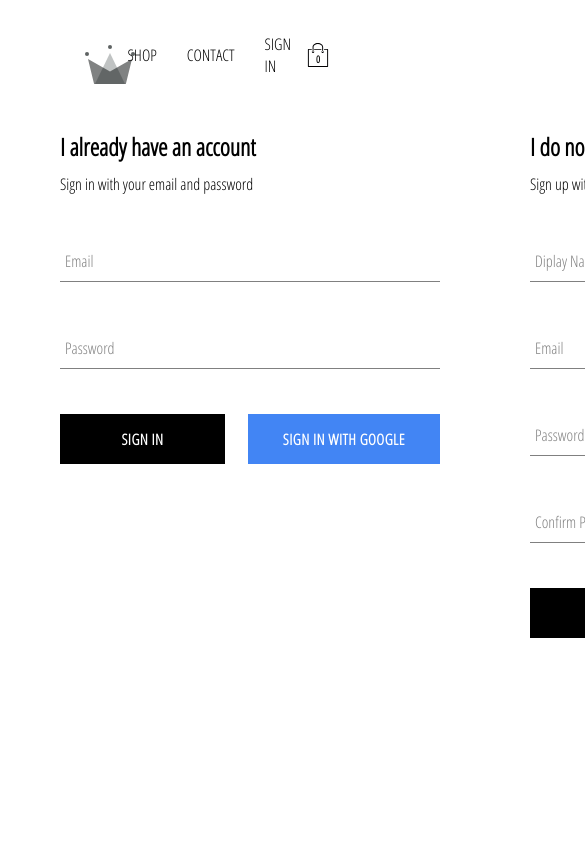
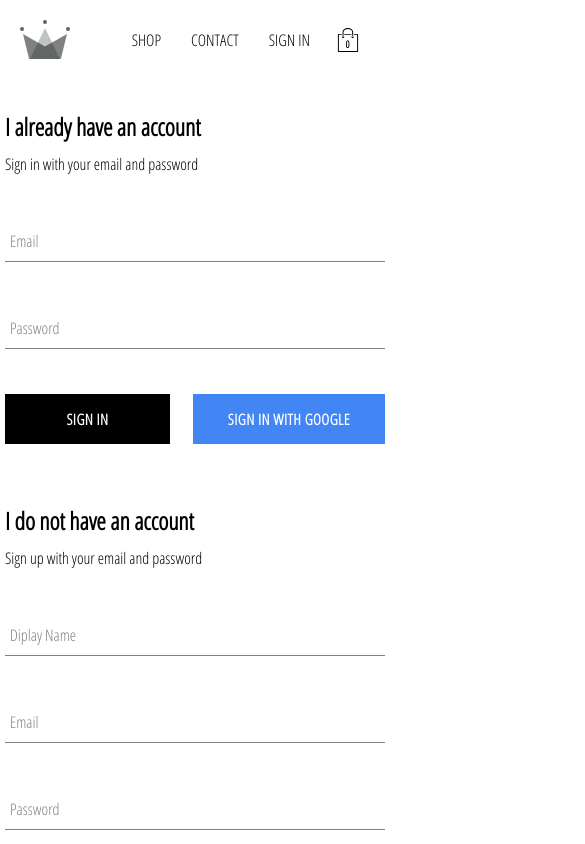
Before and after one commit to herzogmatthias/crwn-clothing, a React (Create React App) app: page /signIn in a window 390 px wide. Shown: the top 844 px of the page, 585 px wide, since content can reach past the window. Built offline with nearby package versions, Linux system fonts and the light colour scheme; no server answers.

Commit message:
convert app to be mobile friendly

```diff
--- a/src/App.tsx
+++ b/src/App.tsx
@@ -1,5 +1,4 @@
 import React, { useEffect } from "react";
-import "./App.css";
 import HomePage from "./pages/homepage/homepage.component";
 import { Route, Switch, Redirect } from "react-router-dom";
 import ShopPage from "./pages/shop/shop.component";
@@ -12,6 +11,7 @@
 import { createStructuredSelector } from "reselect";
 import CheckoutPage from "./pages/checkout/checkout.component";
 import { checkUserSession } from "./redux/user/user.actions";
+import { GlobalStyle } from "./global.styles";
 
 interface ISelectorProps {
   currentUser: IUserAuth | null;
@@ -35,6 +35,7 @@
 
   return (
     <div>
+      <GlobalStyle></GlobalStyle>
       <Header></Header>
       <Switch>
         <Route path="/shop" component={ShopPage}></Route>
--- a/src/components/checkout-item/checkout-item.styles.tsx
+++ b/src/components/checkout-item/checkout-item.styles.tsx
@@ -2,6 +2,9 @@
 
 const checkoutSpanwidth = css`
   width: 23%;
+  @media screen and (max-width: 800px) {
+    width: 22%;
+  }
 `;
 
 export const CheckoutItemContainer = styled.div`
@@ -12,6 +15,9 @@
   padding: 15px 0;
   font-size: 20px;
   align-items: center;
+  @media screen and (max-width: 800px) {
+    font-size: 18px;
+  }
 `;
 
 export const ImageContainer = styled.div`
--- a/src/components/collection-item/collection-item.styles.tsx
+++ b/src/components/collection-item/collection-item.styles.tsx
@@ -12,6 +12,9 @@
   height: 350px;
   align-items: center;
   position: relative;
+  @media screen and (max-width: 800px) {
+    width: 40vw;
+  }
 `;
 
 export const ImageContainer = styled.div`
@@ -24,6 +27,9 @@
     `url(${props.imageUrl})`};
   ${CollectionItemContainer}:hover & {
     opacity: 0.8;
+    @media screen and (max-width: 800px) {
+      opacity: unset;
+    }
   }
 `;
 export const CollectionFooterContainer = styled.div`
@@ -48,8 +54,17 @@
   position: absolute;
   top: 255px;
   display: none;
+  @media screen and (max-width: 800px) {
+    opacity: 0.9;
+    display: block;
+    min-width: unset;
+    padding: 0 10px;
+  }
   ${CollectionItemContainer}:hover & {
     opacity: 0.85;
     display: flex;
+    @media screen and (max-width: 800px) {
+      opacity: unset;
+    }
   }
 `;
--- a/src/components/header/header.styles.tsx
+++ b/src/components/header/header.styles.tsx
@@ -7,12 +7,22 @@
   display: flex;
   justify-content: space-between;
   margin-bottom: 25px;
+
+  @media screen and (max-width: 800px) {
+    height: 60px;
+    padding: 10px;
+    margin-bottom: 20px;
+  }
 `;
 
 export const LogoContainer = styled(Link)`
   height: 100%;
   width: 70px;
   padding: 25px;
+  @media screen and (max-width: 800px) {
+    width: 50px;
+    padding: 0;
+  }
 `;
 
 export const OptionsContainer = styled.div`
@@ -21,6 +31,9 @@
   display: flex;
   align-items: center;
   justify-content: flex-end;
+  @media screen and (max-width: 800px) {
+    width: 80%;
+  }
 `;
 
 export const OptionLink = styled(Link)`
--- a/src/components/menu-item/menu-item.styles.tsx
+++ b/src/components/menu-item/menu-item.styles.tsx
@@ -29,6 +29,9 @@
 
   &:last-child {
     margin-left: 7.5px;
+  }
+  @media screen and (max-width: 800px) {
+    height: 200px;
   }
 `;
 
--- a/src/components/preview-collection/collection-preview.styles.tsx
+++ b/src/components/preview-collection/collection-preview.styles.tsx
@@ -4,6 +4,9 @@
   display: flex;
   flex-direction: column;
   margin-bottom: 30px;
+  @media screen and (max-width: 800px) {
+    align-items: center;
+  }
 `;
 export const TitleContainer = styled.h1`
   font-size: 28px;
@@ -12,4 +15,9 @@
 export const PreviewContainer = styled.div`
   display: flex;
   justify-content: space-between;
+  @media screen and (max-width: 800px) {
+    display: grid;
+    grid-template-columns: 1fr 1fr;
+    grid-gap: 15px;
+  }
 `;
--- a/src/App.css
+++ b/src/global.styles.ts
@@ -1,7 +1,14 @@
+import { createGlobalStyle } from "styled-components";
+
+export const GlobalStyle = createGlobalStyle`
 body {
   font-family: "Open Sans Condensed", "Segoe UI", Tahoma, Geneva, Verdana,
     sans-serif;
   padding: 20px 60px;
+
+  @media screen and (max-width: 800px) {
+    padding: 10px;
+  }
 }
 a {
   text-decoration: none;
@@ -11,3 +18,4 @@
 * {
   box-sizing: border-box;
 }
+`;
--- a/src/pages/checkout/Checkout.styles.tsx
+++ b/src/pages/checkout/Checkout.styles.tsx
@@ -8,6 +8,9 @@
   flex-direction: column;
   align-items: center;
   margin: 50px auto 0;
+  @media screen and (max-width: 800px) {
+    width: 90%;
+  }
 `;
 
 export const CheckoutHeaderContainer = styled.div`
@@ -23,6 +26,12 @@
 
   &:last-child {
     width: 8%;
+  }
+  @media screen and (max-width: 800px) {
+    width: 22%;
+    &:last-child {
+      width: 12%;
+    }
   }
 `;
 export const TotalContainer = styled.div`
--- a/src/pages/collection/collection.styles.tsx
+++ b/src/pages/collection/collection.styles.tsx
@@ -13,6 +13,10 @@
   display: grid;
   grid-template-columns: 1fr 1fr 1fr 1fr;
   gap: 10px;
+  @media screen and (max-width: 800px) {
+    grid-template-columns: 1fr 1fr;
+    grid-gap: 15px;
+  }
 `;
 export const CollectionItemContainer = styled(CollectionItem)`
   margin-bottom: 30px;
--- a/src/pages/homepage/homepage.styles.tsx
+++ b/src/pages/homepage/homepage.styles.tsx
@@ -5,4 +5,7 @@
   flex-direction: column;
   align-items: center;
   padding: 20px 80px;
+  @media screen and (max-width: 800px) {
+    padding: 0;
+  }
 `;
--- a/src/pages/sign-in-and-sign-up/sign-in-and-sign-up.styles.tsx
+++ b/src/pages/sign-in-and-sign-up/sign-in-and-sign-up.styles.tsx
@@ -5,4 +5,12 @@
   display: flex;
   justify-content: space-between;
   margin: 30px auto;
+  @media screen and (max-width: 850px) {
+    flex-direction: column;
+    width: unset;
+    align-items: center;
+    > *:first-child {
+      margin-bottom: 50px;
+    }
+  }
 `;
```
